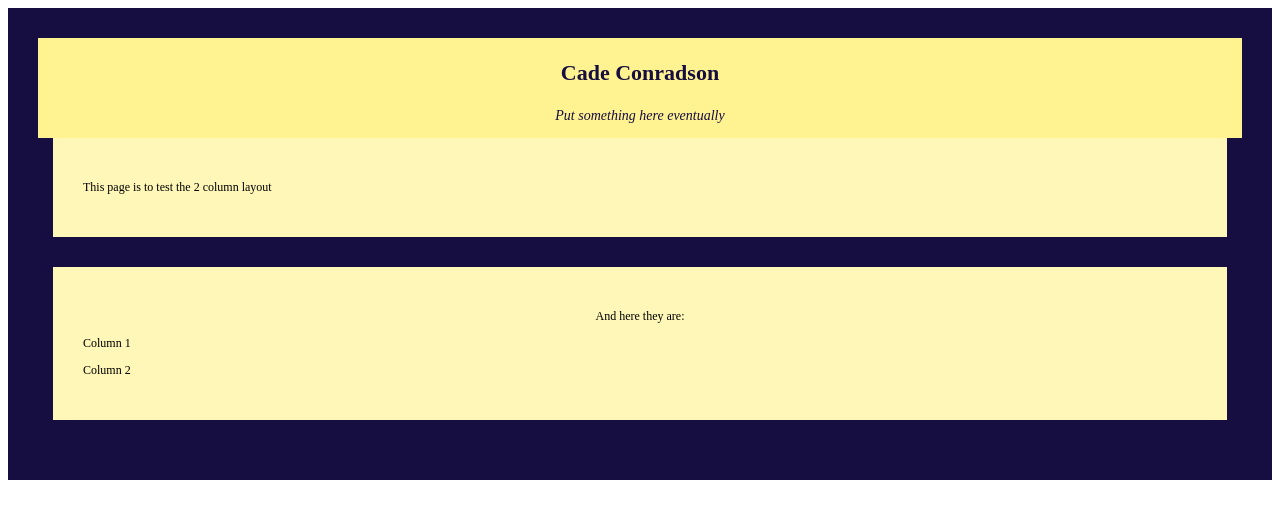
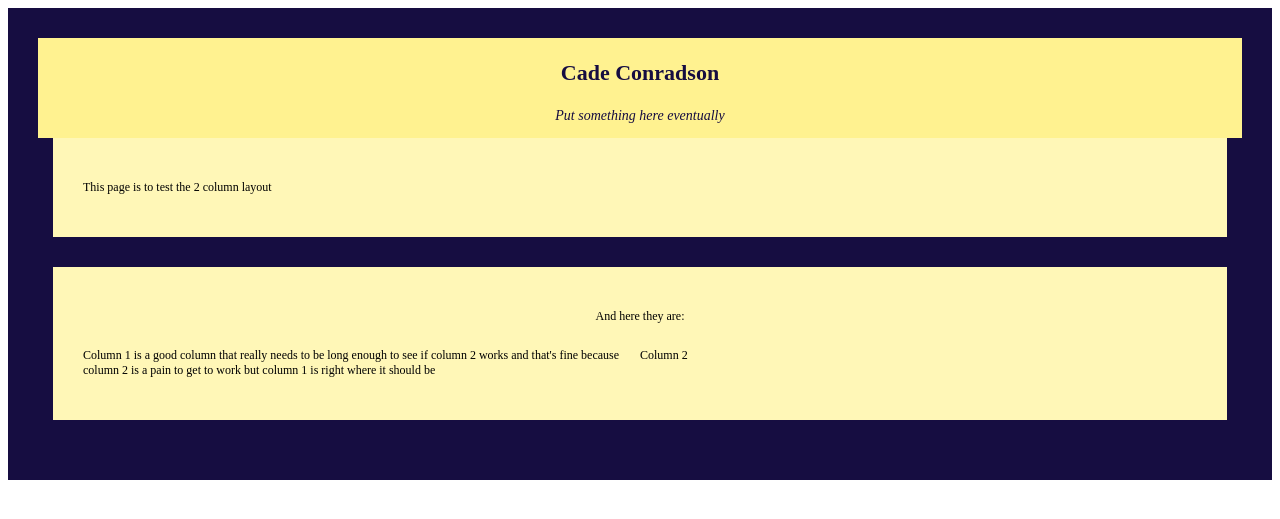
Before and after one commit to cconradson/cconradson.github.io, a Jekyll site: the page built from columns.html, in a window 1280 px wide. Shown: the top 519 px of the page. Built offline with Jekyll 4.4.1, drawn with Linux system fonts in a browser that asks for light colours.

Commit message:
columns attempt 2

```diff
--- a/columns.html
+++ b/columns.html
@@ -11,11 +11,14 @@ title: columns
 	<p style="text-align:center">And here they are:<p>
 
 	<div class="row">
-		<div class="column">
-			<p>Column 1</p>
+
+		<div class="col">
+			<p>Column 1 is a good column that really needs to be long enough to see if column 2 works and that's fine because column 2 is a pain to get to work but column 1 is right where it should be</p>
 		</div>
-		<div class="column">
+
+		<div class="col">
 			<p>Column 2</p>
 		</div>
 	</div>
+
 </div>
```
